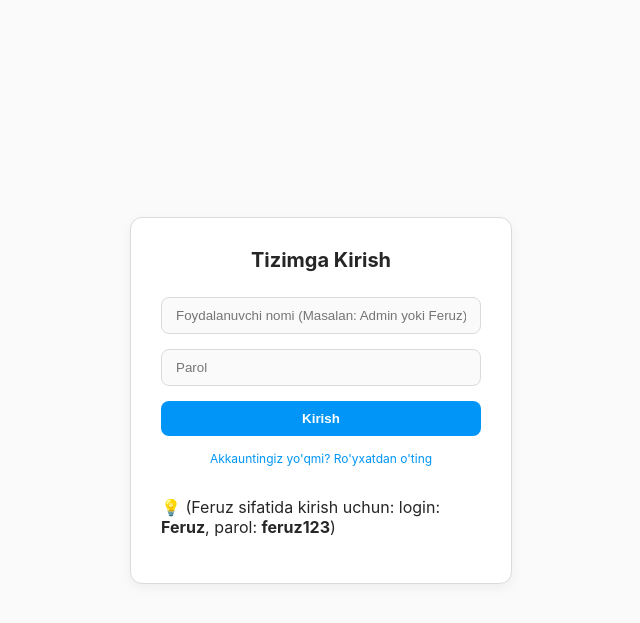
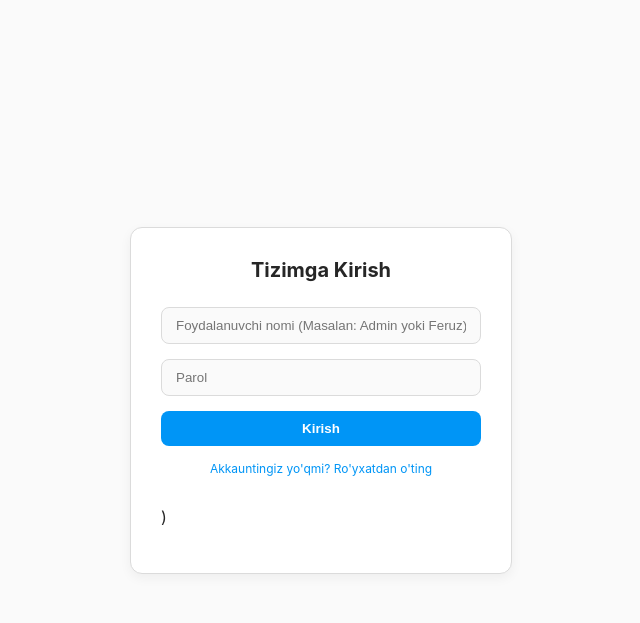
Before and after one commit to corbelferuzbek/chat, a Flask app: page / in a window 1280 px wide. Shown: the top 623 px of the page, without its empty margins (319-959 px from the left). Run offline with Flask 3, Linux system fonts and the light colour scheme.

Commit message:
Remove login hint text from index.html
Remove hint text for login credentials from the HTML.

```diff
--- a/templates/index.html
+++ b/templates/index.html
@@ -19,7 +19,7 @@
 
             <button id="authBtn" onclick="handleAuth()">Kirish</button>
             <p class="auth-switch" onclick="toggleAuthMode()">Akkauntingiz yo'qmi? Ro'yxatdan o'ting</p>
-            <p class="hint-text">💡 (Feruz sifatida kirish uchun: login: <b>Feruz</b>, parol: <b>feruz123</b>)</p>
+            <p class="hint-text">)</p>
         </div>
     </div>
 
```
